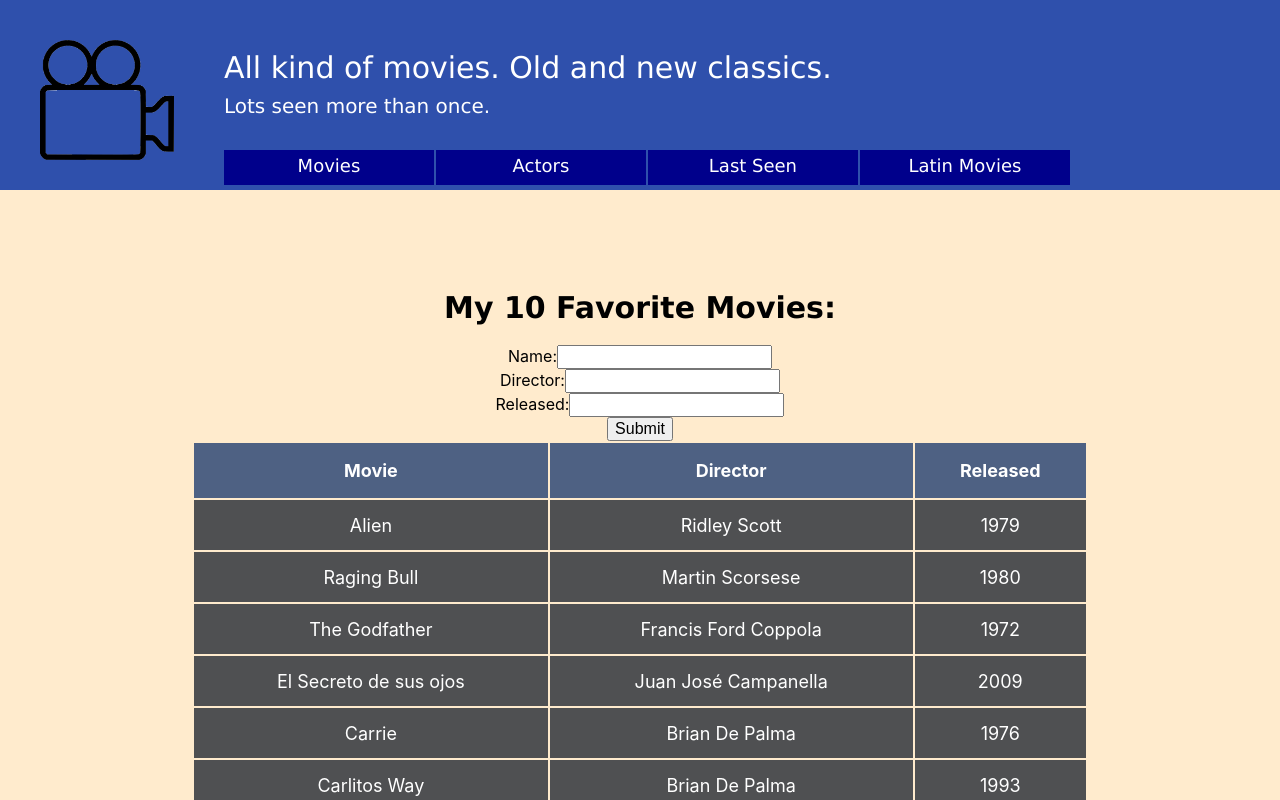
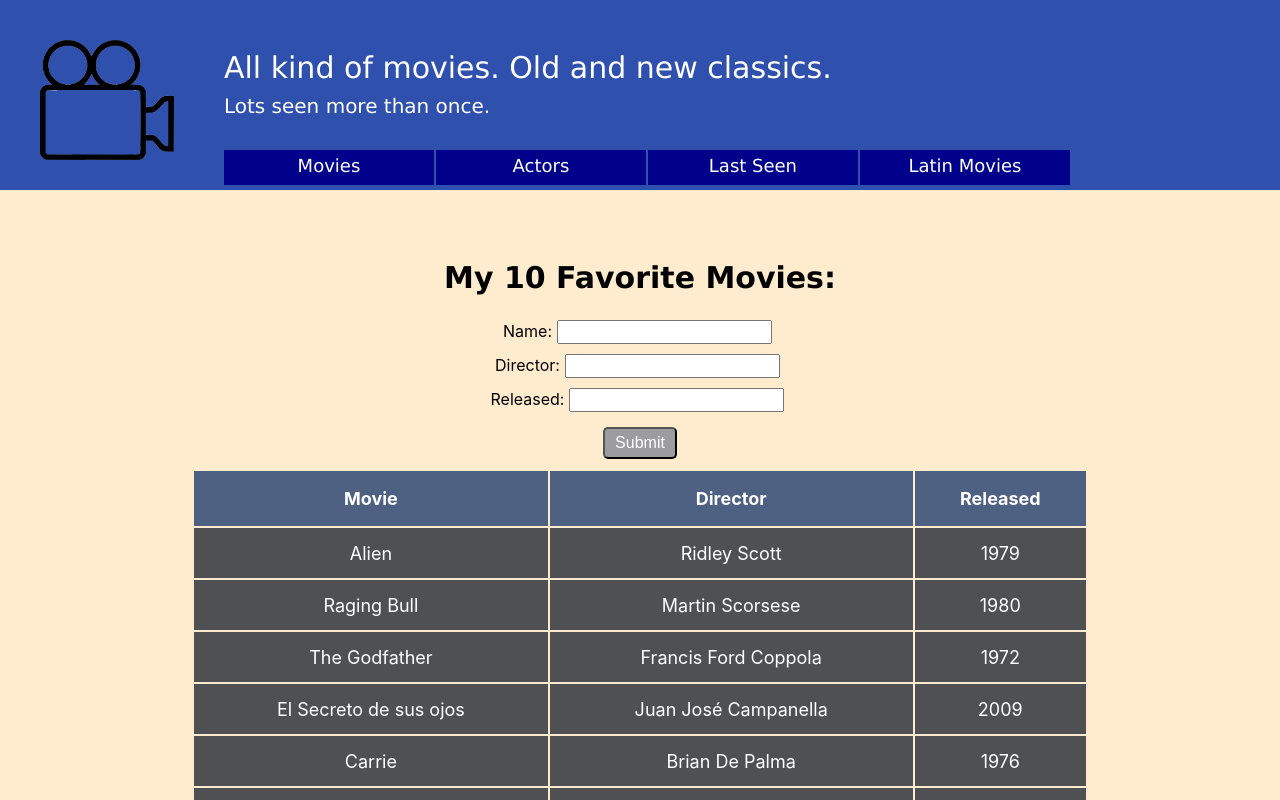
Before and after one commit to darciovilela/react-movies, a React (Create React App) app: page / in a window 1280 px wide. Shown: the top 800 px of the page. Built offline with nearby package versions, Linux system fonts and the light colour scheme; data requests are answered from the project's data file.

Commit message:
CSS updates

```diff
--- a/src/App.css
+++ b/src/App.css
@@ -52,7 +52,7 @@ span {
 
 h1 {
   font-size: 30px;
-  margin-top: 100px;
+  margin-top: 70px;
   font-family: 'Lucida Sans', 'Lucida Sans Regular', 'Lucida Grande',
     'Lucida Sans Unicode', Geneva, Verdana, sans-serif;
 }
@@ -151,4 +151,19 @@ td {
 
 input {
   font-size: 16px;
+  margin: 5px;
+  display: inline-block;
 }
+
+label {
+  font-size: 16px;
+}
+
+.submit {
+  margin: 10px;
+  background-color: rgb(157, 157, 161);
+  color: white;
+  padding: 5px 10px;
+  border-radius: 5px;
+  cursor: pointer;
+}
--- a/src/components/ActorsForm.tsx
+++ b/src/components/ActorsForm.tsx
@@ -66,7 +66,7 @@ export const ActorsForm: React.FC<IProps> = ({ setDate }) => {
             onChange={handleChange}
           />
         </div>
-        <input type="submit" />
+        <input className="submit" type="submit" />
       </form>
     </div>
   );
--- a/src/components/MoviesForm.tsx
+++ b/src/components/MoviesForm.tsx
@@ -2,6 +2,7 @@ import { useState } from 'react';
 import axios from 'axios';
 import { Movie } from './MoviesList';
 
+// estado inicial do form vazio
 const emptyMovie: Movie = {
   name: '',
   director: '',
@@ -66,7 +67,7 @@ export const MoviesForm: React.FC<IProps> = ({ setDate }) => {
             onChange={handleChange}
           />
         </div>
-        <input type="submit" />
+        <input className="submit" type="submit" />
       </form>
     </div>
   );
```
